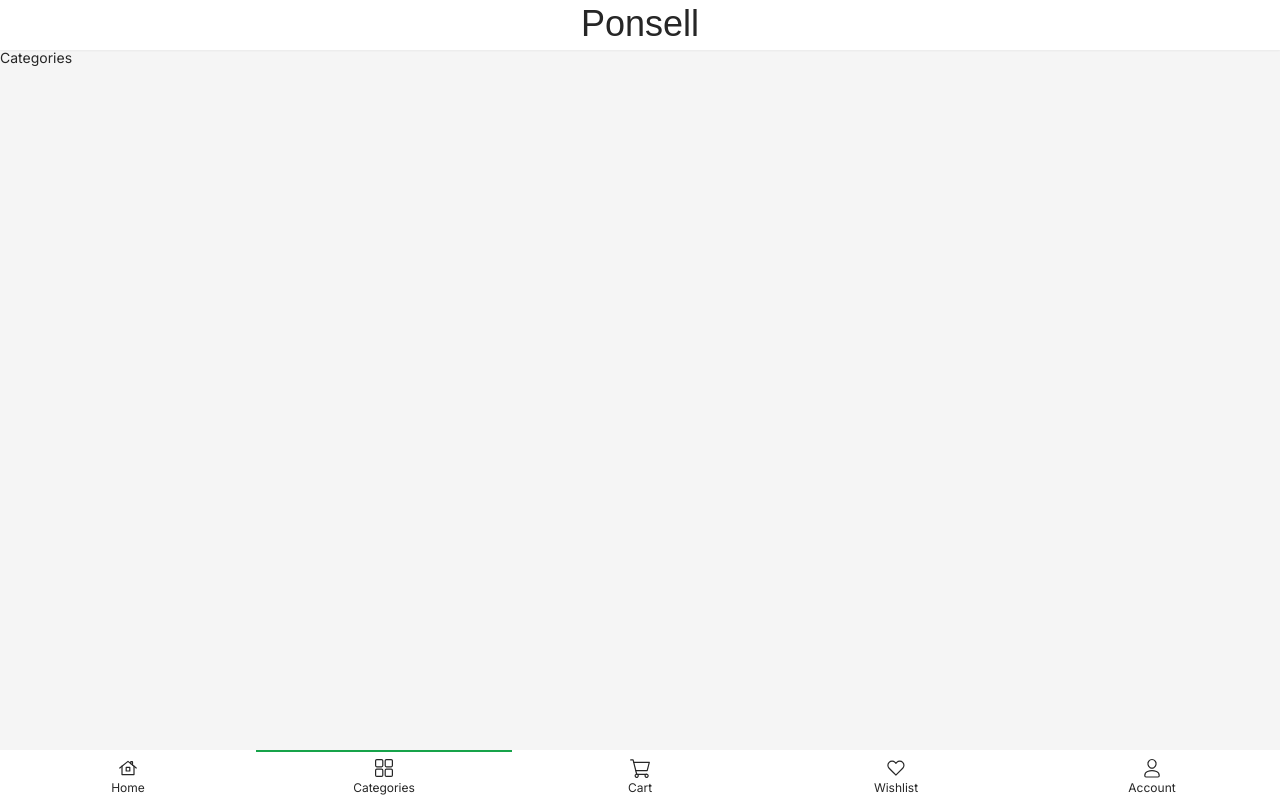
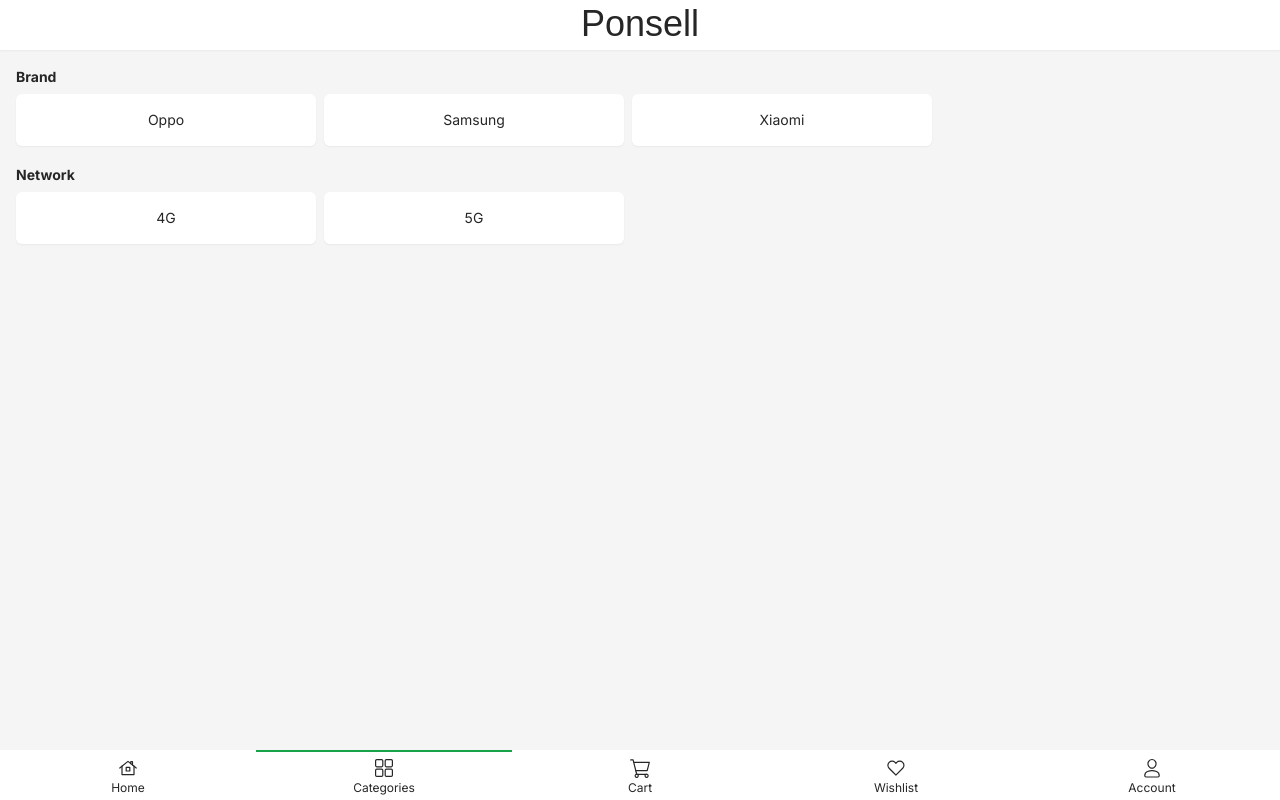
Before and after one commit to mochamadboval/ponsell, a Next.js app: page /categories in a window 1280 px wide. Built offline with nearby package versions, Linux system fonts and the light colour scheme; a web font is replaced by a local one.

Commit message:
Show category list

```diff
--- /dev/null
+++ b/components/CategoryItem.js
@@ -0,0 +1,24 @@
+import Link from "next/link";
+
+export default function CategoryItem(props) {
+  const { items, name } = props;
+
+  return (
+    <div className="px-4 pt-5">
+      <h2 className="font-bold">{name}</h2>
+      <div className="flex flex-wrap gap-2 pt-2">
+        {items.map((item) => (
+          <Link
+            href={`/categories/${item.toLowerCase()}`}
+            key={item}
+            className="flex w-[calc((100%_/_3)_-_6px)] md:w-[calc((100%_/_4)_-_12px)]"
+          >
+            <article className="bg-white p-4 rounded-md shadow-sm w-full">
+              <p className="capitalize text-center">{item}</p>
+            </article>
+          </Link>
+        ))}
+      </div>
+    </div>
+  );
+}
--- a/pages/categories/index.js
+++ b/pages/categories/index.js
@@ -1,3 +1,41 @@
-export default function Categories() {
-  return <p>Categories</p>;
+import fs from "fs";
+import path from "path";
+
+import Head from "next/head";
+
+import { Fragment } from "react";
+
+import CategoryItem from "../../components/CategoryItem";
+
+export default function Categories(props) {
+  const { categories } = props;
+
+  return (
+    <Fragment>
+      <Head>
+        <title>Categories - Ponsell</title>
+        <meta
+          name="description"
+          content="Categories of Ponsell. Browse by brand or network."
+        />
+        <meta name="viewport" content="width=device-width, initial-scale=1" />
+        <link rel="icon" href="/favicon.ico" />
+      </Head>
+
+      <CategoryItem items={categories.brands} name="Brand" />
+      <CategoryItem items={categories.network} name="Network" />
+    </Fragment>
+  );
 }
+
+export function getStaticProps() {
+  const filePath = path.join(process.cwd(), "data", "categories.json");
+  const fileData = fs.readFileSync(filePath);
+  const data = JSON.parse(fileData);
+
+  return {
+    props: {
+      categories: data,
+    },
+  };
+}
```
